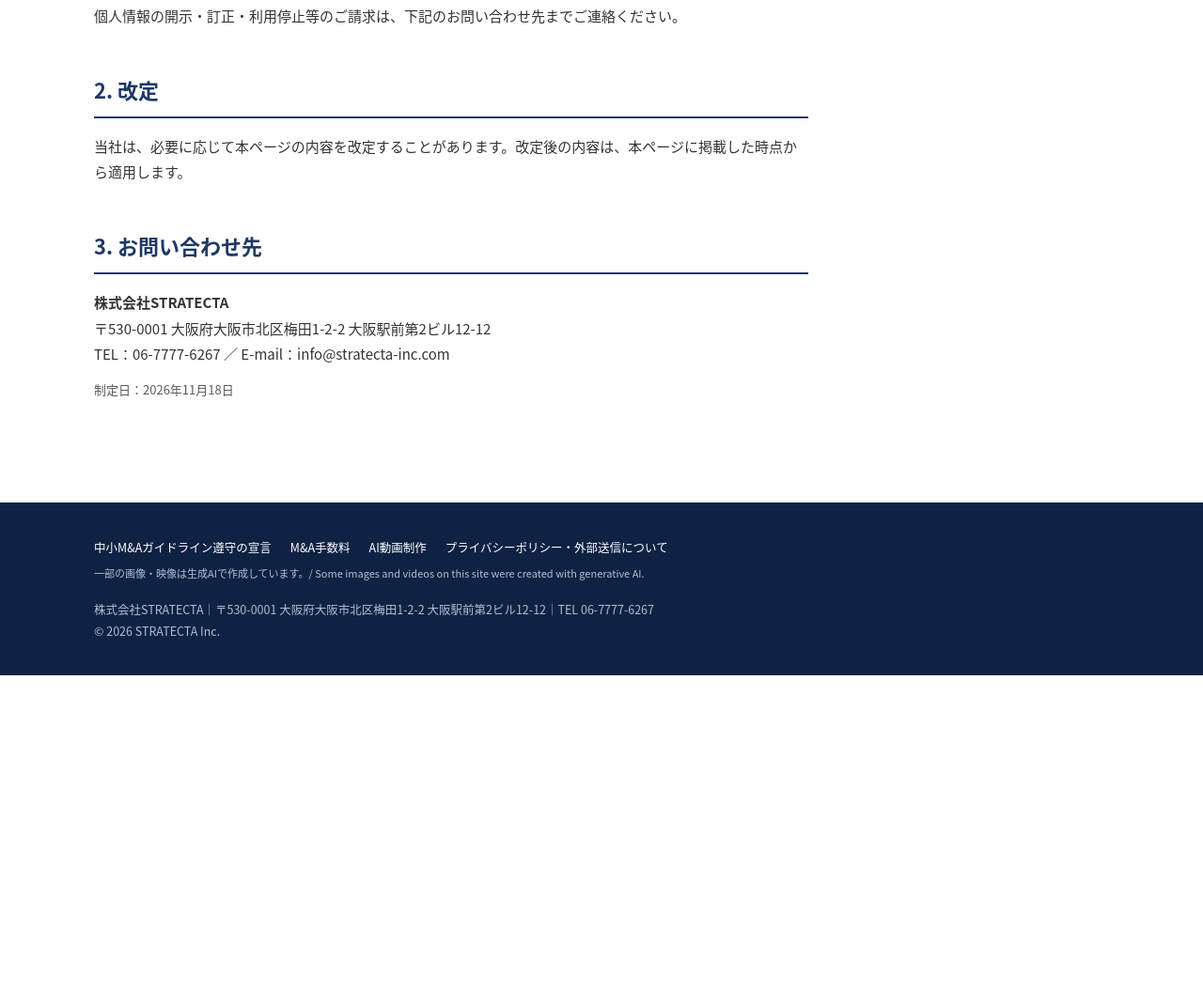
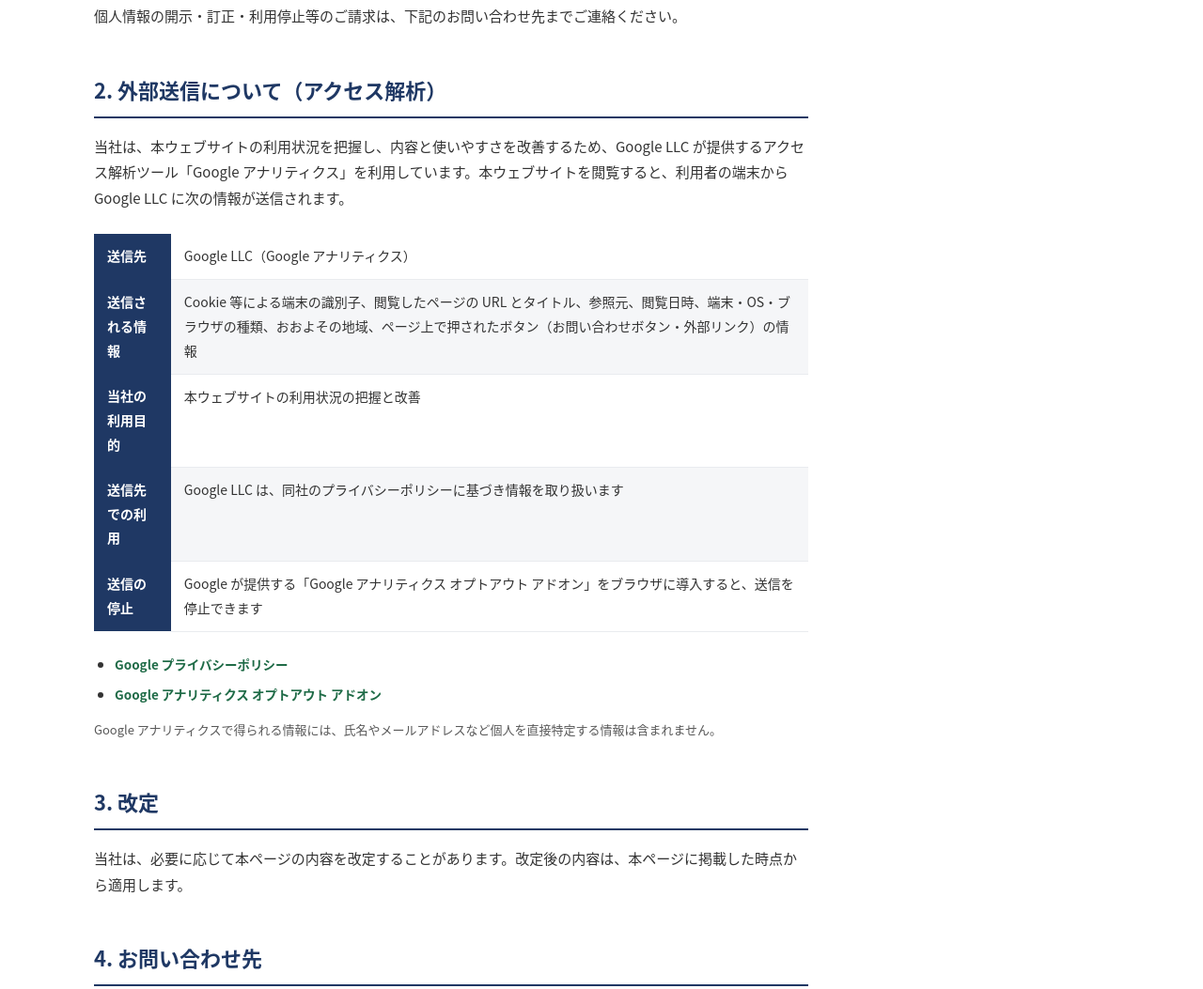
Before and after one commit to stratecta/corporate-site, a plain HTML site: page privacy.html in a window 1280 px wide. Shown: the part 666-1719 px from the top of the page at 94% size. Before the commit the page ends 1385 px from the top, so only its background shows below. Drawn offline with Linux system fonts and the light colour scheme.

Commit message:
アクセス解析を開始し、プライバシーポリシーに外部送信の節を追加
Co-Authored-By: Claude Opus 5.5 <noreply@anthropic.com>

```diff
--- a/privacy.html
+++ b/privacy.html
@@ -6,7 +6,7 @@
 <meta http-equiv="Content-Security-Policy" content="default-src 'self'; script-src 'self' https://www.googletagmanager.com; connect-src 'self' https://*.google-analytics.com https://*.analytics.google.com https://www.googletagmanager.com; img-src 'self' data: https://*.google-analytics.com https://www.googletagmanager.com; style-src 'self' 'unsafe-inline' https://fonts.googleapis.com; font-src https://fonts.gstatic.com; media-src 'self'; object-src 'none'; base-uri 'self'; form-action 'none'; frame-src 'none'">
 <meta name="referrer" content="strict-origin-when-cross-origin">
 <!-- Google Analytics 4: 測定ID（G-から始まる）を content に入れると計測が始まる。空のままなら何も送信しない -->
-<meta name="ga-id" content="">
+<meta name="ga-id" content="G-WD78PF4XY0">
 
 <title>プライバシーポリシー・外部送信について｜株式会社STRATECTA</title>
 <meta name="description" content="株式会社STRATECTAのウェブサイト（stratecta-inc.com）における、利用者の情報の取扱いと外部送信についての方針です。">
@@ -50,10 +50,25 @@
 <p>当社は、電子メールまたは電話でのお問い合わせにあたり、会社名・氏名・連絡先・お問い合わせの内容をお預かりします。お預かりした情報は、お問い合わせへの回答と、ご依頼いただいた業務の提供・ご連絡のためにのみ利用し、法令に基づく場合を除き、ご本人の同意なく第三者に提供しません。</p>
 <p>個人情報の開示・訂正・利用停止等のご請求は、下記のお問い合わせ先までご連絡ください。</p>
 
-<h2 id="p2">2. 改定</h2>
+<h2 id="p2">2. 外部送信について（アクセス解析）</h2>
+<p>当社は、本ウェブサイトの利用状況を把握し、内容と使いやすさを改善するため、Google LLC が提供するアクセス解析ツール「Google アナリティクス」を利用しています。本ウェブサイトを閲覧すると、利用者の端末から Google LLC に次の情報が送信されます。</p>
+<div class="tblwrap"><table class="fee">
+<tr><th>送信先</th><td>Google LLC（Google アナリティクス）</td></tr>
+<tr><th>送信される情報</th><td>Cookie 等による端末の識別子、閲覧したページの URL とタイトル、参照元、閲覧日時、端末・OS・ブラウザの種類、おおよその地域、ページ上で押されたボタン（お問い合わせボタン・外部リンク）の情報</td></tr>
+<tr><th>当社の利用目的</th><td>本ウェブサイトの利用状況の把握と改善</td></tr>
+<tr><th>送信先での利用</th><td>Google LLC は、同社のプライバシーポリシーに基づき情報を取り扱います</td></tr>
+<tr><th>送信の停止</th><td>Google が提供する「Google アナリティクス オプトアウト アドオン」をブラウザに導入すると、送信を停止できます</td></tr>
+</table></div>
+<ul>
+<li><a class="more" href="https://policies.google.com/privacy?hl=ja" target="_blank" rel="noopener">Google プライバシーポリシー</a></li>
+<li><a class="more" href="https://tools.google.com/dlpage/gaoptout?hl=ja" target="_blank" rel="noopener">Google アナリティクス オプトアウト アドオン</a></li>
+</ul>
+<p class="note-sm">Google アナリティクスで得られる情報には、氏名やメールアドレスなど個人を直接特定する情報は含まれません。</p>
+
+<h2 id="p3">3. 改定</h2>
 <p>当社は、必要に応じて本ページの内容を改定することがあります。改定後の内容は、本ページに掲載した時点から適用します。</p>
 
-<h2 id="p3">3. お問い合わせ先</h2>
+<h2 id="p4">4. お問い合わせ先</h2>
 <p><b>株式会社STRATECTA</b><br>〒530-0001 大阪府大阪市北区梅田1-2-2 大阪駅前第2ビル12-12<br>TEL：06-7777-6267 ／ E-mail：info@stratecta-inc.com</p>
 <p class="note-sm">制定日：2026年11月18日</p>
 </div></div></div>
```
Also changed, not shown: index.html (+1 -1 lines), ma-declaration.html (+1 -1 lines), ma-fees.html (+1 -1 lines), video.html (+1 -1 lines).
